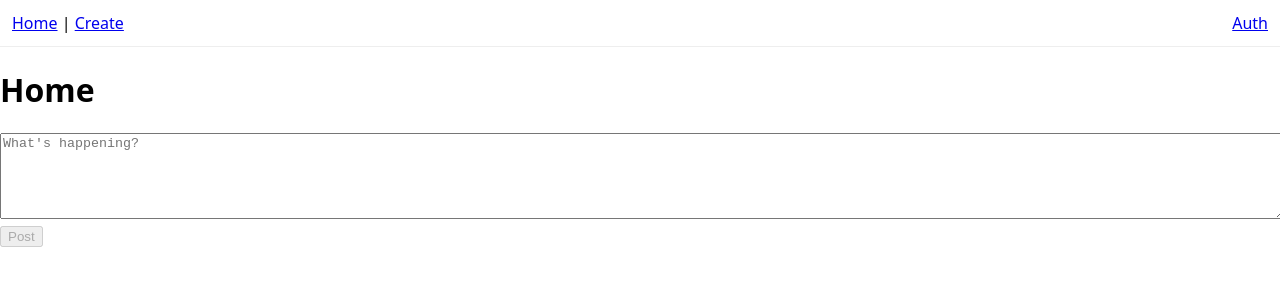
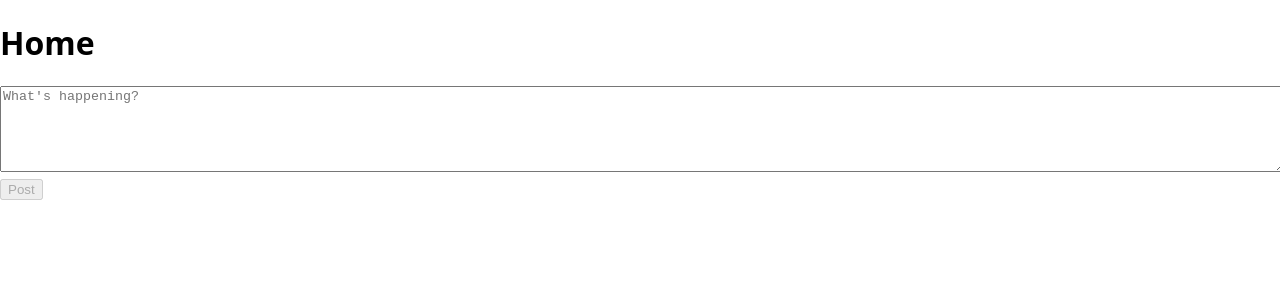
Before and after one commit to barinaadaamarvelous-star/social--app, a Next.js app: page / in a window 1280 px wide. Shown: the top 300 px of the page. Built offline with nearby package versions, Linux system fonts and the light colour scheme; no server answers.

Commit message:
saved work

```diff
--- a/app/layout.tsx
+++ b/app/layout.tsx
@@ -1,21 +1,21 @@
 // app/layout.tsx
-import "./globals.css";
-import { ReactNode } from "react";
+import type { Metadata } from 'next'
+import './globals.css'
 
-export const metadata = {
-  title: "My Social",
-};
+export const metadata: Metadata = {
+  title: 'My Social',
+  description: 'A social app',
+  // add other fields as needed like openGraph, robots, icons...
+}
 
-export default function RootLayout({ children }: { children: ReactNode }) {
+export default function RootLayout({ children }: { children: React.ReactNode }) {
   return (
     <html lang="en">
-      <body>
-        <Header />
-        <div>{children}</div>
-      </body>
+      <body>{children}</body>
     </html>
-  );
+  )
 }
+
 
 function Header() {
   return (
```
